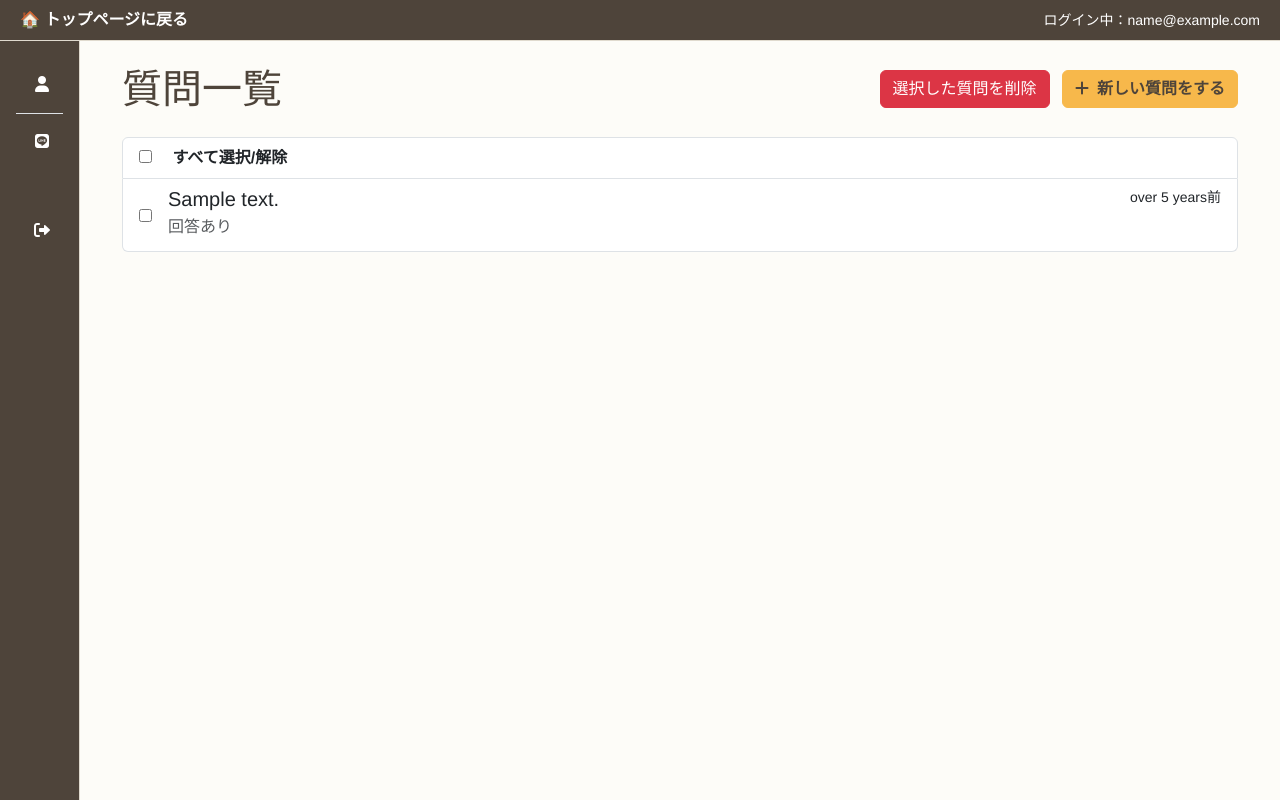
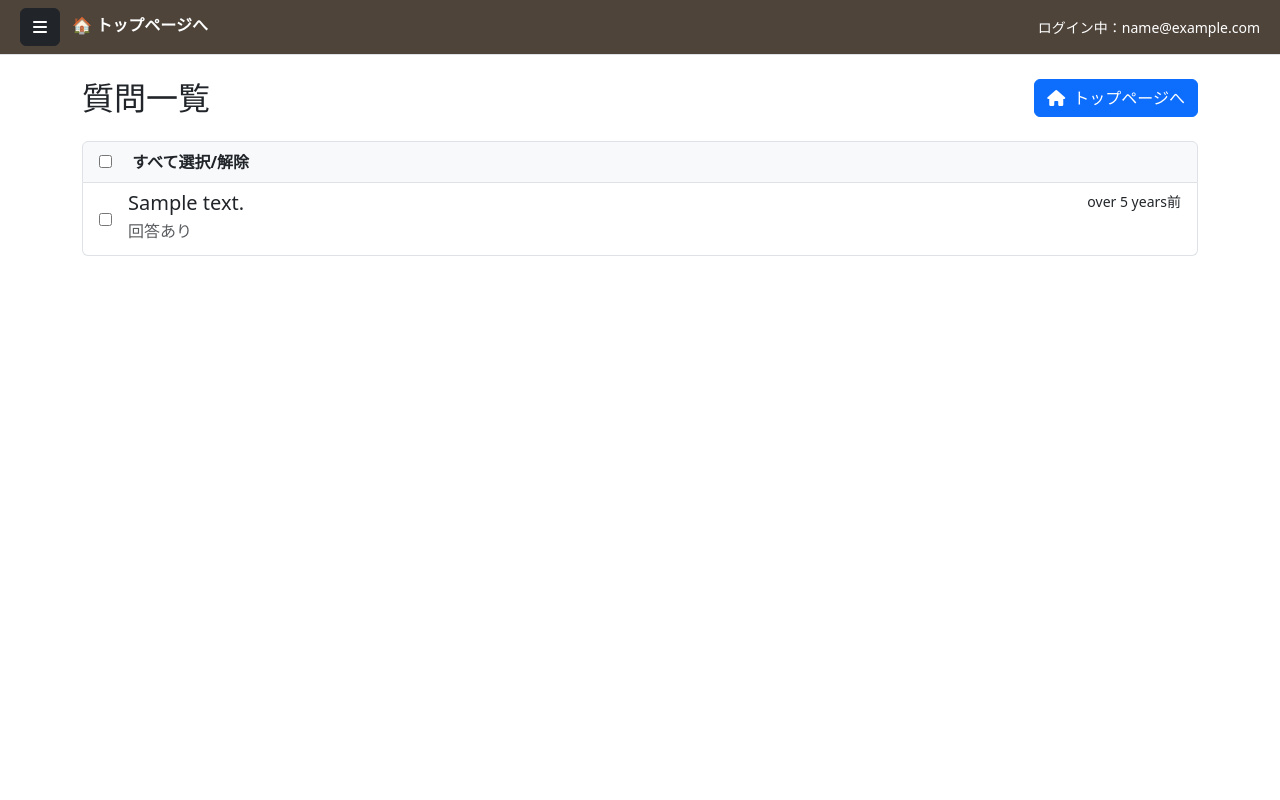
Before and after one commit to test-master3/quiz-study, a Rails app: page /questions in a window 1280 px wide. Run offline with Rails 7, Linux system fonts and the light colour scheme; a user stored in the database is signed in; tables that the repository leaves empty hold one stand-in row (values such as "Sample post"); some libraries are stand-ins or nearby versions.

Commit message:
サイドバー、画面遷移の改善

```diff
--- a/app/assets/stylesheets/custom.css
+++ b/app/assets/stylesheets/custom.css
@@ -90,35 +90,6 @@ body {
   color: var(--color-text) !important;
 }
 
-/* --- Sidebar --- */
-.sidebar-hover-container {
-  transition: width 0.2s ease-in-out;
-  width: 80px;
-  overflow: hidden;
-  white-space: nowrap;
-  background-color: var(--color-bg-dark) !important;
-  border-color: var(--color-border) !important;
-}
-.sidebar-hover-container a,
-.sidebar-hover-container i {
-  color: var(--color-text-on-dark);
-}
-
-.sidebar-hover-container a:hover {
-  background-color: rgba(255, 255, 255, 0.1);
-}
-
-.sidebar-hover-container:hover {
-  width: 250px;
-}
-.sidebar-hover-container .sidebar-text {
-  transition: opacity 0.2s ease-in-out;
-  opacity: 0;
-}
-.sidebar-hover-container:hover .sidebar-text {
-  opacity: 1;
-}
-
 /* --- Header & Form Area --- */
 header.p-2, .p-3.bg-light.border-top {
   background-color: var(--color-bg-dark) !important;
--- a/app/controllers/questions_controller.rb
+++ b/app/controllers/questions_controller.rb
@@ -4,7 +4,7 @@ class QuestionsController < ApplicationController
   before_action :set_question, only: [:show, :save_quiz_and_answer]
 
   def index
-    @questions = Question.order(created_at: :desc)
+    @questions = current_user.questions.order(created_at: :desc)
   end
 
   def show
--- a/app/controllers/users_controller.rb
+++ b/app/controllers/users_controller.rb
@@ -2,5 +2,6 @@ class UsersController < ApplicationController
   # app/controllers/users_controller.rb
   def show
     @user = User.find(params[:id])
+    @quizzes = @user.quizzes.order(created_at: :desc).limit(5)
   end
 end
--- a/app/javascript/application.js
+++ b/app/javascript/application.js
@@ -1,3 +1,4 @@
+// Configure your import map in config/importmap.rb. Read more: https://github.com/rails/importmap-rails
 import "@hotwired/turbo-rails"
+import "controllers"
 import "bootstrap"
-import "controllers"
--- /dev/null
+++ b/app/javascript/controllers/scroll_to_controller.js
@@ -0,0 +1,20 @@
+import { Controller } from "@hotwired/stimulus"
+
+// Connects to data-controller="scroll-to"
+export default class extends Controller {
+  scroll(event) {
+    // リンクがクリックされたときの元々の動き（ページ遷移など）を止める
+    event.preventDefault()
+
+    // リンクのhref属性（例: "#question_123"）を取得
+    const targetId = event.currentTarget.getAttribute("href")
+
+    // href属性の値を使って、ページ内の該当する要素を探す
+    const targetElement = document.querySelector(targetId)
+
+    // 要素が見つかったら、そこまでスムーズにスクロールする
+    if (targetElement) {
+      targetElement.scrollIntoView({ behavior: "smooth", block: "start" })
+    }
+  }
+}
--- a/app/views/layouts/application.html.erb
+++ b/app/views/layouts/application.html.erb
@@ -8,15 +8,77 @@
 
     <%= stylesheet_link_tag "application", "data-turbo-track": "reload" %>
     <%= stylesheet_link_tag "custom", "data-turbo-track": "reload" %>
+    <link href="https://cdn.jsdelivr.net/npm/bootstrap@5.3.0/dist/css/bootstrap.min.css" rel="stylesheet">
+    <link href="https://cdnjs.cloudflare.com/ajax/libs/font-awesome/6.0.0/css/all.min.css" rel="stylesheet">
     <%= javascript_importmap_tags %>
-    <link href="https://cdnjs.cloudflare.com/ajax/libs/font-awesome/6.0.0/css/all.min.css" rel="stylesheet">
   </head>
 
   <body class="d-flex flex-column vh-100">
-    <!-- ▼ ここからヘッダー部分 -->
-    <header class="p-2 bg-light border-bottom">
+    <!-- ▼ Offcanvas Sidebar ▼ -->
+    <div class="offcanvas offcanvas-start bg-dark text-white" tabindex="-1" id="sidebar" aria-labelledby="sidebarLabel" data-controller="scroll-to">
+      <div class="offcanvas-header">
+        <h5 class="offcanvas-title" id="sidebarLabel">メニュー</h5>
+        <button type="button" class="btn-close btn-close-white" data-bs-dismiss="offcanvas" aria-label="Close"></button>
+      </div>
+      <div class="offcanvas-body">
+        <% if user_signed_in? %>
+          <!-- 最近の質問リスト (トップページでのみ表示) -->
+          <% if @questions && @questions.any? %>
+            <h6 class="text-white-50">最近の質問</h6>
+            <div class="list-group list-group-flush mb-4">
+              <% @questions.first(5).each do |question| %>
+                <a href="#question_<%= question.id %>" class="list-group-item list-group-item-action bg-transparent text-white p-2" data-bs-dismiss="offcanvas" data-action="click->scroll-to#scroll">
+                  <i class="fas fa-history fa-fw me-2"></i><%= truncate(question.content, length: 20) %>
+                </a>
+              <% end %>
+            </div>
+          <% end %>
+
+          <!-- ナビゲーションメニュー -->
+          <h6 class="text-white-50">ナビゲーション</h6>
+          <div class="list-group list-group-flush">
+            <%= link_to questions_path, class: 'list-group-item list-group-item-action bg-transparent text-white p-3' do %>
+              <i class="fas fa-list-alt fa-fw me-3"></i><span>質問一覧</span>
+            <% end %>
+            <%= link_to quizzes_path, class: 'list-group-item list-group-item-action bg-transparent text-white p-3' do %>
+              <i class="fas fa-tasks fa-fw me-3"></i><span>クイズ一覧</span>
+            <% end %>
+            <%= link_to new_line_account_path, class: 'list-group-item list-group-item-action bg-transparent text-white p-3' do %>
+              <i class="fab fa-line fa-fw me-3"></i><span>LINE連携</span>
+            <% end %>
+            <%= link_to user_path(current_user), class: 'list-group-item list-group-item-action bg-transparent text-white p-3' do %>
+              <i class="fas fa-user fa-fw me-3"></i><span>マイページ</span>
+            <% end %>
+          </div>
+          <hr class="text-white-50">
+          <%= link_to destroy_user_session_path,
+              data: { turbo_method: :delete, turbo_confirm: 'ログアウトしますか？' },
+              class: 'list-group-item list-group-item-action bg-transparent text-danger p-3' do %>
+            <i class="fas fa-sign-out-alt fa-fw me-3"></i><span>ログアウト</span>
+          <% end %>
+        <% else %>
+          <div class="list-group list-group-flush">
+            <%= link_to new_user_registration_path, class: 'list-group-item list-group-item-action bg-transparent text-white p-3' do %>
+              <i class="fas fa-user-plus fa-fw me-3"></i><span>新規登録</span>
+            <% end %>
+            <%= link_to new_user_session_path, class: 'list-group-item list-group-item-action bg-transparent text-white p-3' do %>
+              <i class="fas fa-sign-in-alt fa-fw me-3"></i><span>ログイン</span>
+            <% end %>
+          </div>
+        <% end %>
+      </div>
+    </div>
+    <!-- ▲ Offcanvas Sidebar ▲ -->
+
+    <!-- ▼ ヘッダー部分 -->
+    <header class="p-2 bg-dark text-white border-bottom">
       <div class="container-fluid d-flex justify-content-between align-items-center">
-        <%= link_to '🏠 トップページに戻る', root_path, class: "fw-bold text-decoration-none" %>
+        <div>
+          <button class="btn btn-dark" type="button" data-bs-toggle="offcanvas" data-bs-target="#sidebar" aria-controls="sidebar">
+            <i class="fas fa-bars"></i>
+          </button>
+          <%= link_to '🏠 トップページへ', root_path, class: "fw-bold text-decoration-none text-white ms-2" %>
+        </div>
 
         <% if user_signed_in? %>
           <p class="mb-0 small">ログイン中：<%= current_user.email %></p>
@@ -27,40 +89,7 @@
     </header>
     <!-- ▲ ヘッダーここまで -->
 
-    <main class="flex-grow-1" style="overflow-y: hidden;">
-      <div class="container-fluid h-100">
-        <div class="row h-100 flex-nowrap">
-          <%# --- Sidebar --- %>
-          <div class="sidebar-hover-container bg-light border-end p-3">
-            <% if user_signed_in? %>
-              <div class="list-group list-group-flush">
-                <%= link_to user_path(current_user), class: 'list-group-item list-group-item-action bg-transparent p-3' do %>
-                  <i class="fas fa-user fa-fw me-3"></i><span class="sidebar-text">マイページ</span>
-                <% end %>
-                <%= link_to new_line_account_path, class: 'list-group-item list-group-item-action bg-transparent p-3' do %>
-                  <i class="fab fa-line fa-fw me-3"></i><span class="sidebar-text">LINE連携</span>
-                <% end %>
-              </div>
-              <hr>
-              <%= link_to destroy_user_session_path,
-                  data: { turbo_method: :delete, turbo_confirm: 'ログアウトしますか？' },
-                  class: 'list-group-item list-group-item-action bg-transparent text-danger p-3' do %>
-                <i class="fas fa-sign-out-alt fa-fw me-3"></i><span class="sidebar-text">ログアウト</span>
-              <% end %>
-            <% else %>
-              <div class="list-group list-group-flush">
-                <%= link_to new_user_registration_path, class: 'list-group-item list-group-item-action bg-transparent p-3' do %>
-                  <i class="fas fa-user-plus fa-fw me-3"></i><span class="sidebar-text">新規登録</span>
-                <% end %>
-                <%= link_to new_user_session_path, class: 'list-group-item list-group-item-action bg-transparent p-3' do %>
-                  <i class="fas fa-sign-in-alt fa-fw me-3"></i><span class="sidebar-text">ログイン</span>
-                <% end %>
-              </div>
-            <% end %>
-          </div>
-
-          <%# --- メインコンテンツエリア --- %>
-          <div class="col p-0 d-flex flex-column h-100">
+    <main class="flex-grow-1" style="overflow-y: auto;">
       <% if notice || alert %>
         <div class="container-fluid mt-2">
           <% if notice %>
@@ -72,9 +101,7 @@
         </div>
       <% end %>
       <%= yield %>
-          </div>
-        </div>
-      </div>
     </main>
+
   </body>
 </html>
--- a/app/views/questions/_question.html.erb
+++ b/app/views/questions/_question.html.erb
@@ -1,5 +1,5 @@
 <%# app/views/questions/_question.html.erb %>
-<div id="<%= dom_id(question) %>" class="card mb-4 shadow-sm">
+<div id="question_<%= question.id %>" class="card mb-4 shadow-sm">
   <div class="card-body">
     <div class="row">
 
--- a/app/views/questions/index.html.erb
+++ b/app/views/questions/index.html.erb
@@ -2,13 +2,10 @@
   <div class="container py-4">
     <%= form_with url: bulk_delete_questions_path, method: :delete, data: { controller: "checkbox-select-all" } do |form| %>
       <div class="d-flex justify-content-between align-items-center mb-4">
-        <h1 class="mb-0">質問一覧</h1>
-        <div>
-          <%= form.submit "選択した質問を削除", class: "btn btn-danger me-2", data: { turbo_confirm: '選択した質問を本当に削除しますか？' } %>
-          <%= link_to new_question_path, class: 'btn btn-primary' do %>
-            <i class="fas fa-plus me-2"></i>新しい質問をする
-          <% end %>
-        </div>
+        <h1 class="h2 mb-0">質問一覧</h1>
+        <%= link_to root_path, class: "btn btn-primary" do %>
+          <i class="fas fa-home me-2"></i>トップページへ
+        <% end %>
       </div>
 
       <% if @questions.any? %>
--- a/config/application.rb
+++ b/config/application.rb
@@ -21,7 +21,8 @@ module QuizStudy
     # These settings can be overridden in specific environments using the files
     # in config/environments, which are processed later.
     #
-    # config.time_zone = "Central Time (US & Canada)"
+    config.time_zone = "Tokyo"
+    config.active_record.default_timezone = :local
     # config.eager_load_paths << Rails.root.join("extras")
 
     # 日本語の言語設定
--- a/config/importmap.rb
+++ b/config/importmap.rb
@@ -9,5 +9,6 @@ pin "@rails/ujs", to: "@rails--ujs.js" # @7.1.3
 pin "controllers/enter_submit_controller", to: "controllers/enter_submit_controller.js"
 pin_all_from "app/javascript/controllers", under: "controllers"
 
-pin "bootstrap", to: "bootstrap.min.js", preload: true
-pin "@popperjs/core", to: "popper.js", preload: true
+# Add bootstrap
+pin "bootstrap", to: "https://ga.jspm.io/npm:bootstrap@5.3.2/dist/js/bootstrap.esm.js"
+pin "@popperjs/core", to: "https://ga.jspm.io/npm:@popperjs/core@2.11.8/dist/esm/popper.js"
```
Also changed, not shown: app/views/questions/new.html.erb (+10 -2 lines), app/views/users/show.html.erb (+31 -15 lines). Lines whose indentation alone changed are shown as unchanged.
